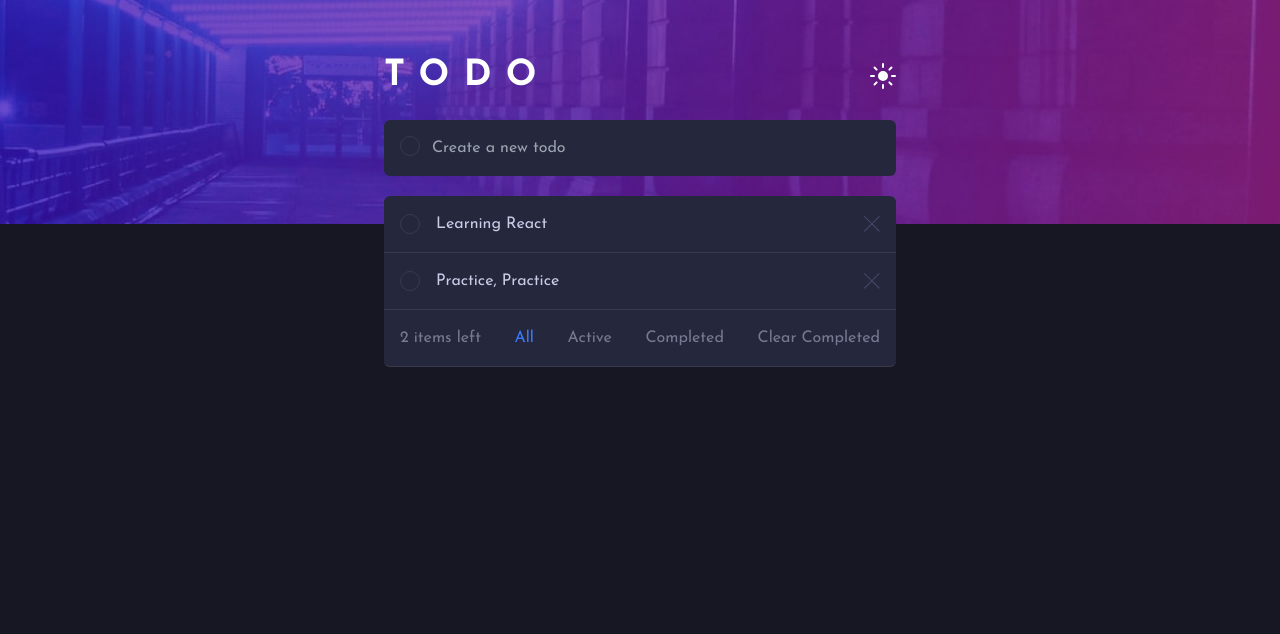
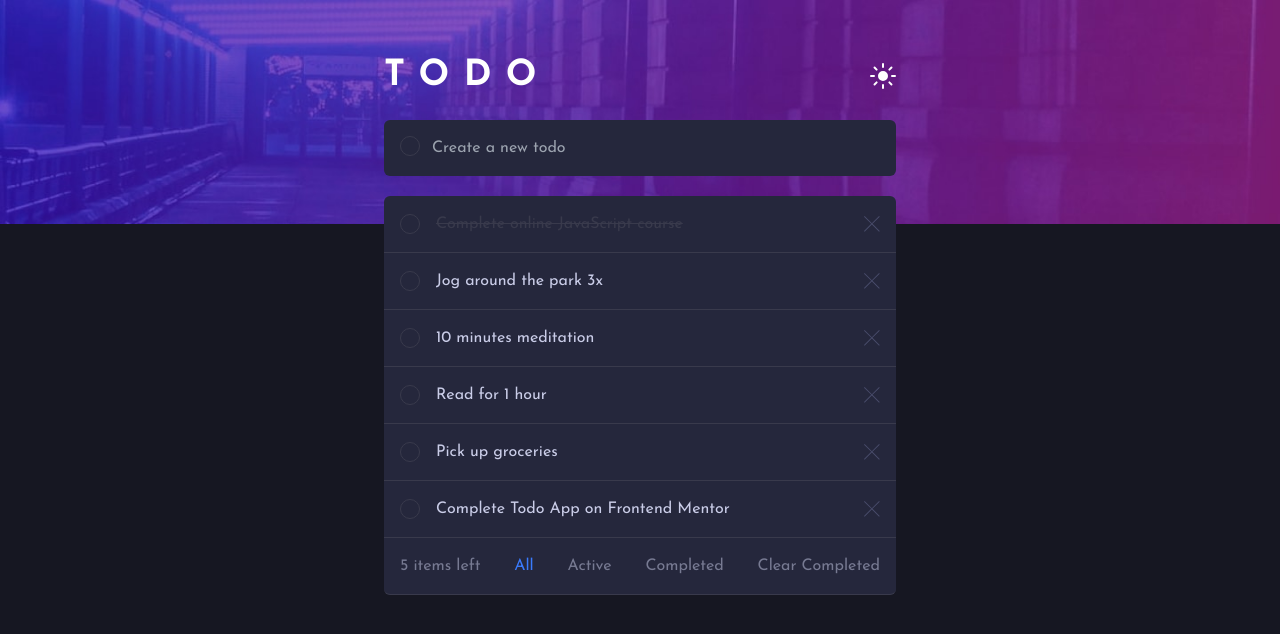
Before and after one commit to jomefavourite/React_Frontendmentor_Todo-app, a React (Create React App) app: page / in a window 1280 px wide. Shown: the top 634 px of the page. Built offline with nearby package versions, Linux system fonts and the light colour scheme.

Commit message:
todos update
Signed-off-by: jomefavourite <jfjomefavourite@gmail.com>

```diff
--- a/src/App.js
+++ b/src/App.js
@@ -12,8 +12,16 @@ class App extends React.Component {
 
     this.state = {
       todos: [
-        {id: 1, content: "Learning React", completed: false},
-        {id: 2, content: "Practice, Practice", completed: false},
+        {id: 1, content: "Complete online JavaScript course", completed: true},
+        {id: 2, content: "Jog around the park 3x", completed: false},
+        {id: 3, content: "10 minutes meditation", completed: false},
+        {id: 4, content: "Read for 1 hour", completed: false},
+        {id: 5, content: "Pick up groceries", completed: false},
+        {
+          id: 6,
+          content: "Complete Todo App on Frontend Mentor",
+          completed: false,
+        },
       ],
       sunVisibility: true,
     };
--- a/src/components/AddTodo.js
+++ b/src/components/AddTodo.js
@@ -1,4 +1,4 @@
-import React, { Component } from "react";
+import React, {Component} from "react";
 import sun from "../images/icon-sun.svg";
 import moon from "../images/icon-moon.svg";
 
@@ -20,7 +20,7 @@ class AddTodo extends Component {
   handleSubmit = e => {
     e.preventDefault();
     //validation check to prevent submitting sth empty
-    if (!this.state.content.trim()) return
+    if (!this.state.content.trim()) return;
     this.props.addTodo(this.state);
 
     this.setState({
@@ -55,14 +55,15 @@ class AddTodo extends Component {
           <form onSubmit={e => this.handleSubmit(e)}>
             <input
               type='checkbox'
-              id='todo-check'
+              id='todo-check-form'
               className='absolute mt-4 ml-4'
             />
             <input
               value={this.state.content}
               placeholder='Create a new todo'
               onChange={e => this.handleChange(e)}
-              className={`${this.props.sunVisibility
+              className={`${
+                this.props.sunVisibility
                   ? "bg-color10 text-color11"
                   : "bg-color3 text-color10"
               } w-full mb-5 p-4 rounded-md pl-12`}
--- a/src/components/Todo.css
+++ b/src/components/Todo.css
@@ -1,5 +1,5 @@
 .Todo {
-  @apply  p-4 border-b border-color15;
+  @apply p-4 border-b border-color15;
 }
 
 .flx {
@@ -18,6 +18,14 @@
   border: 1px solid #393a4c;
 }
 
+#todo-check-form {
+  appearance: none;
+  width: 20px;
+  height: 20px;
+  border-radius: 50%;
+  border: 1px solid #393a4c;
+}
+
 #todo-check:checked {
   content: url("../images/icon-check.svg");
   background-size: 5px;
@@ -25,3 +33,7 @@
   @apply bg-color2 border-0;
   /* appearance: checkbox; */
 }
+
+form:focus-within #todo-check-form {
+  @apply border-color1;
+}
--- /dev/null
+++ b/src/context/TodoContext.js
@@ -0,0 +1,80 @@
+import React, {createContext, useState} from "react";
+
+export const TodoContext = createContext();
+
+const TodoContextProvider = props => {
+  const [todos, setTodos] = useState([
+    {id: 1, content: "Learning React", completed: false},
+    {id: 2, content: "Practice, Practice", completed: false},
+  ]);
+
+  const [sunVisibility, setSunVisibility] = useState(true);
+
+  let addTodo = todo => {
+    console.log(todo);
+
+    todo.id = Math.random();
+
+    let newTodos = [...todos, todo];
+
+    setTodos(newTodos);
+  };
+
+  let deleteTodo = id => {
+    let newTodos = todos.filter(todo => {
+      return todo.id !== id;
+    });
+
+    setTodos(newTodos);
+  };
+
+  let toggleComplete = id => {
+    setTodos(todo => {
+      if (todo.id === id) {
+        todo.completed = !todo.completed;
+      }
+      return todo;
+    });
+
+    lengthTodo();
+  };
+
+  let toggleIcon = i => {
+    setSunVisibility({
+      sunVisibility: sunVisibility === i ? false : true,
+    });
+  };
+
+  let deleteComplete = () => {
+    let newTodos = todos.filter(todo => {
+      return !todo.completed;
+    });
+
+    setTodos(newTodos);
+  };
+
+  let lengthTodo = () => {
+    let itemTodo = todos.filter(todo => todo.completed === false);
+
+    return itemTodo;
+  };
+
+  return (
+    <TodoContext.Provider
+      value={{
+        todos,
+        sunVisibility,
+        addTodo,
+        deleteTodo,
+        toggleComplete,
+        toggleIcon,
+        deleteComplete,
+        lengthTodo,
+      }}
+    >
+      {props.children}
+    </TodoContext.Provider>
+  );
+};
+
+export default TodoContextProvider;
```
Also changed, not shown: 1 other file (tests, documents, lock files or other folders). Lines whose indentation alone changed are shown as unchanged.
